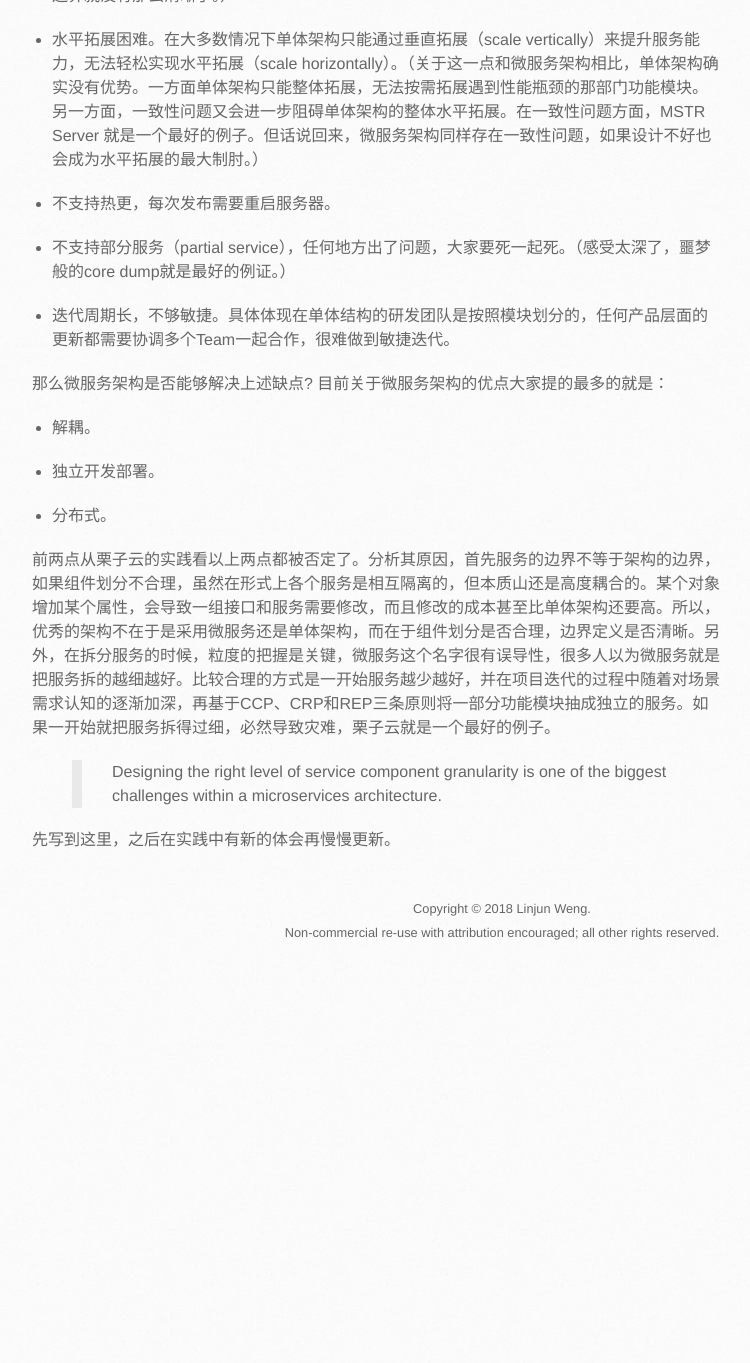
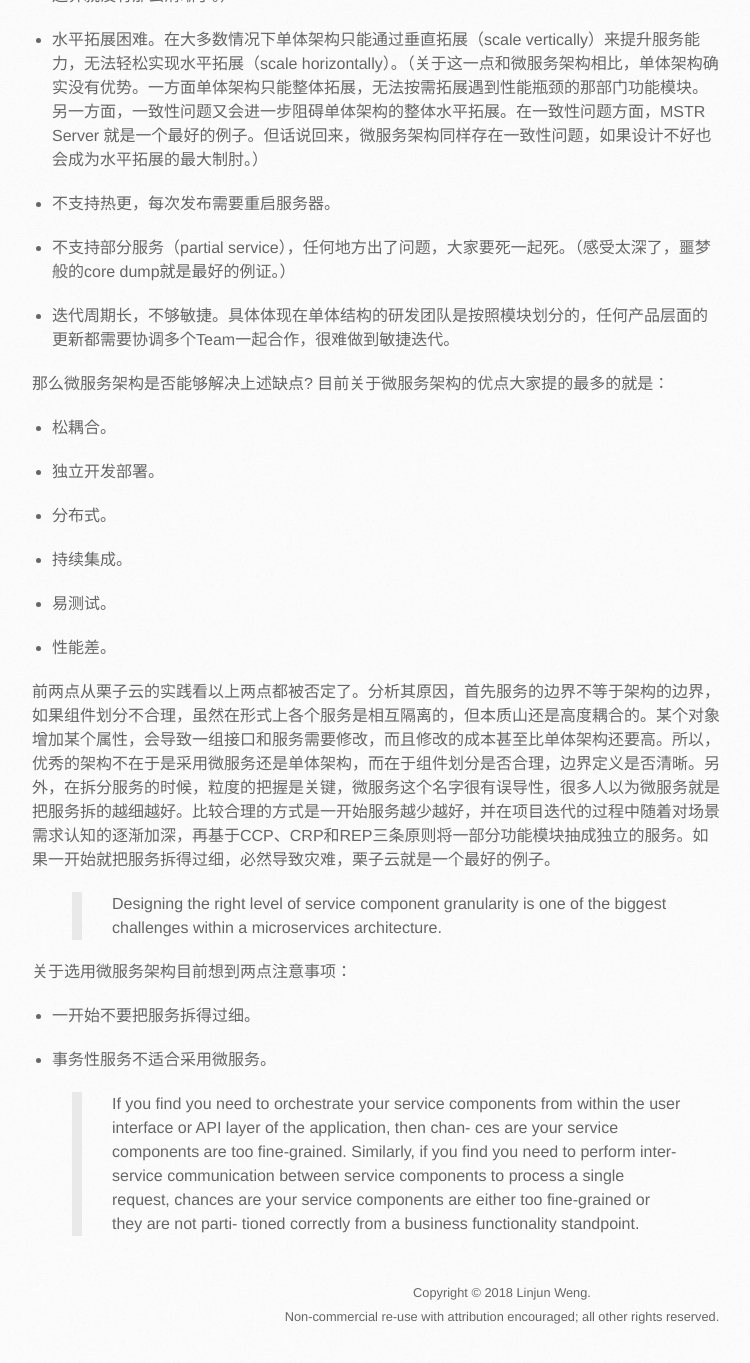
Before and after one commit to weng0jun/weng0jun.github.io, a Jekyll site: the page built from _posts/2019-07-13-a-note-on-microservice.md, in a window 1280 px wide and 1400 px high, scrolled down 803 px. Shown: the top 1363 px of the window, without its empty margins (138-888 px from the left). Built offline with Jekyll 4.4.1, drawn with Linux system fonts in a browser that asks for light colours; before the commit the page ends 1819 px from its top, so only the background shows below that.

Commit message:
add more comment on microservice.

```diff
--- a/_posts/2019-07-13-a-note-on-microservice.md
+++ b/_posts/2019-07-13-a-note-on-microservice.md
@@ -21,14 +21,26 @@ title: "微服务（Microservice）浅谈"
 
 那么微服务架构是否能够解决上述缺点? 目前关于微服务架构的优点大家提的最多的就是：
 
-* 解耦。
+* 松耦合。
 
 * 独立开发部署。
 
 * 分布式。
 
+* 持续集成。
+
+* 易测试。
+
+* 性能差。
+
 前两点从栗子云的实践看以上两点都被否定了。分析其原因，首先服务的边界不等于架构的边界，如果组件划分不合理，虽然在形式上各个服务是相互隔离的，但本质山还是高度耦合的。某个对象增加某个属性，会导致一组接口和服务需要修改，而且修改的成本甚至比单体架构还要高。所以，优秀的架构不在于是采用微服务还是单体架构，而在于组件划分是否合理，边界定义是否清晰。另外，在拆分服务的时候，粒度的把握是关键，微服务这个名字很有误导性，很多人以为微服务就是把服务拆的越细越好。比较合理的方式是一开始服务越少越好，并在项目迭代的过程中随着对场景需求认知的逐渐加深，再基于CCP、CRP和REP三条原则将一部分功能模块抽成独立的服务。如果一开始就把服务拆得过细，必然导致灾难，栗子云就是一个最好的例子。
 
 >Designing the right level of service component granularity is one of the biggest challenges within a microservices architecture.
 
-先写到这里，之后在实践中有新的体会再慢慢更新。
+关于选用微服务架构目前想到两点注意事项：
+
+* 一开始不要把服务拆得过细。
+
+* 事务性服务不适合采用微服务。
+
+>If you find you need to orchestrate your service components from within the user interface or API layer of the application, then chan‐ ces are your service components are too fine-grained. Similarly, if you find you need to perform inter-service communication between service components to process a single request, chances are your service components are either too fine-grained or they are not parti‐ tioned correctly from a business functionality standpoint.
```
